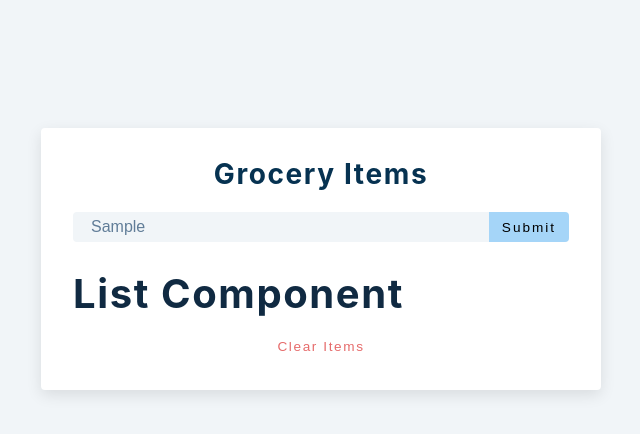
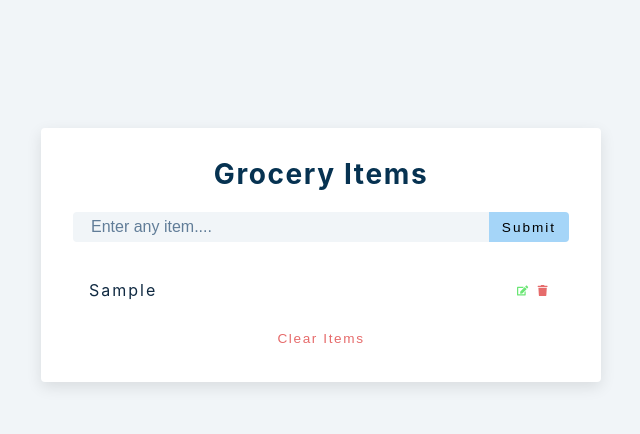
Before and after one commit to NumanAnees/React-Projects, a React (Create React App) app in the folder Grocery buds/: page / in a window 1280 px wide. Both pictures are taken after typing "Sample" into the empty fields and a click on the button "Submit". Shown: the top 434 px of the page, without its empty margins (319-959 px from the left). Built offline with nearby package versions, Linux system fonts and the light colour scheme.

Commit message:
add item func

```diff
--- a/Grocery buds/src/App.js
+++ b/Grocery buds/src/App.js
@@ -10,7 +10,15 @@
   const [alert, SetAlert] = useState({ show: false, msg: "", type: "" });
   const handleSubmit = (e) => {
     e.preventDefault();
-    console.log("hello");
+    if (!name) {
+      //show alert
+    } else if (name && isEditing) {
+      //edit
+    } else {
+      const newItem = { id: new Date().getTime().toString(), title: name };
+      Setlist([...list, newItem]);
+      Setname("");
+    }
   };
   return (
     <>
@@ -33,10 +41,12 @@
             </button>
           </div>
         </form>
-        <div className="grocery-container">
-          <List />
-          <button className="clear-btn">clear items</button>
-        </div>
+        {list.length > 0 && (
+          <div className="grocery-container">
+            <List items={list} />
+            <button className="clear-btn">clear items</button>
+          </div>
+        )}
       </section>
     </>
   );
--- a/Grocery buds/src/List.js
+++ b/Grocery buds/src/List.js
@@ -1,7 +1,26 @@
-import React from 'react'
-import { FaEdit, FaTrash } from 'react-icons/fa'
-const List = () => {
-  return <h2>list component</h2>
-}
+import React from "react";
+import { FaEdit, FaTrash } from "react-icons/fa";
+const List = ({ items }) => {
+  return (
+    <div className="grocery-list">
+      {items.map((item) => {
+        const { id, title } = item;
+        return (
+          <article key={id} className="grocery-item">
+            <p className="title">{title}</p>
+            <div className="btn-container">
+              <button type="button" className="edit-btn">
+                <FaEdit />
+              </button>
+              <button type="button" className="delete-btn">
+                <FaTrash />
+              </button>
+            </div>
+          </article>
+        );
+      })}
+    </div>
+  );
+};
 
-export default List
+export default List;
```
